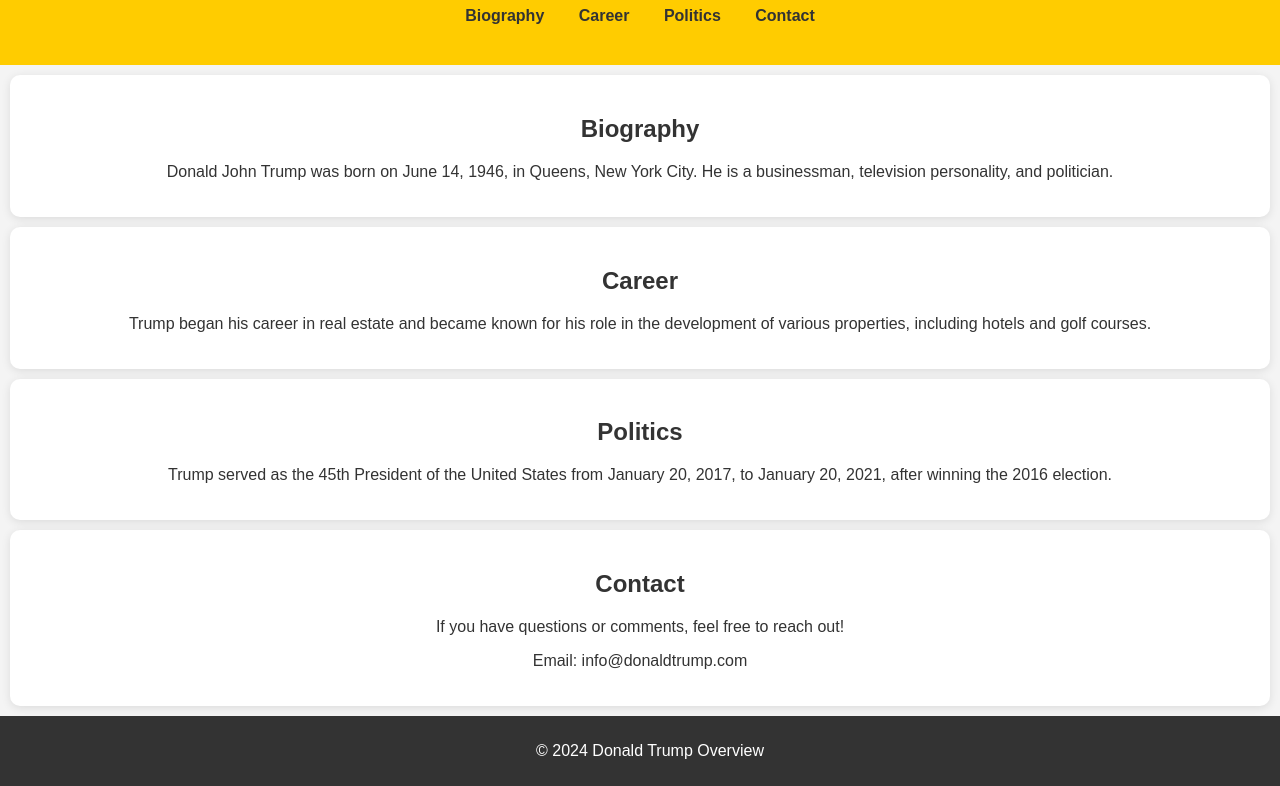
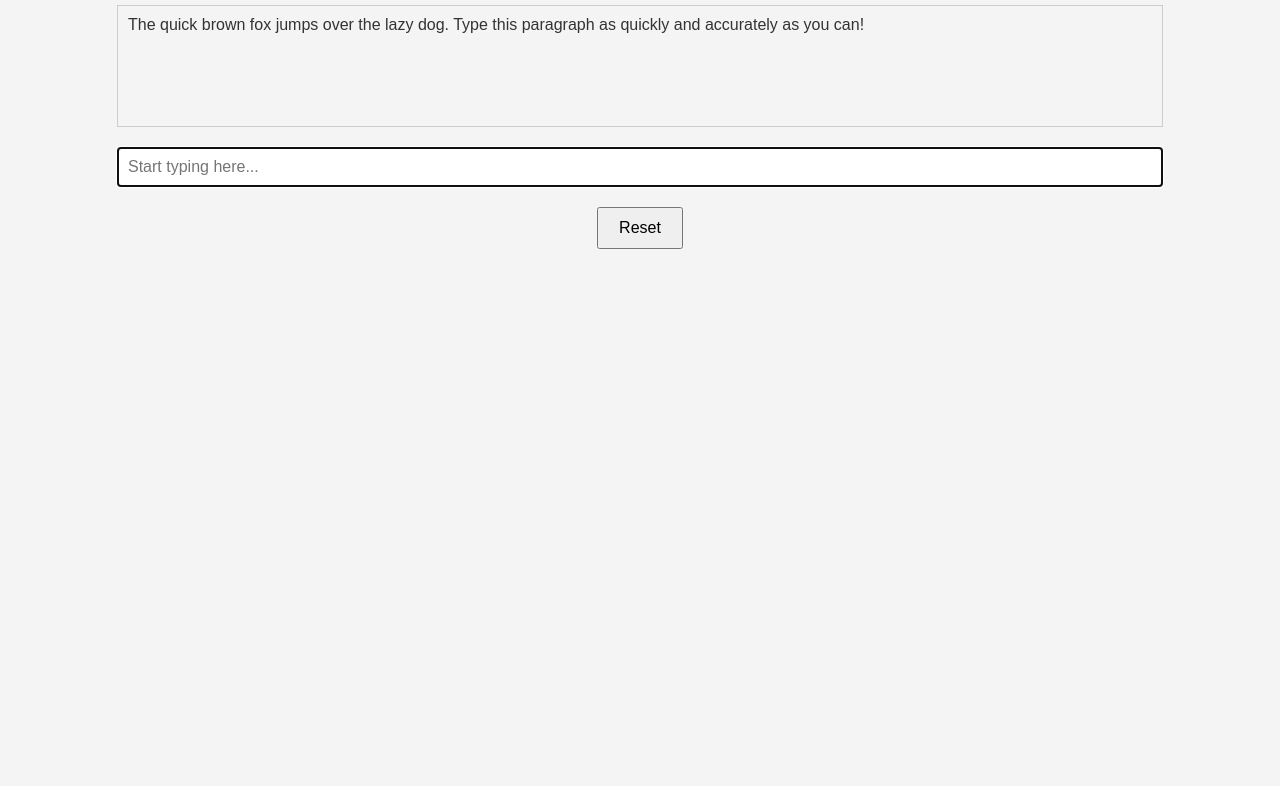
Before and after one commit to bobbyslowtyper/aiden3, a plain HTML site: page index.html in a window 1280 px wide. Shown: the part 93-879 px from the top of the page. After the commit the page ends 800 px from the top, so only its background shows below. Drawn offline with Linux system fonts and the light colour scheme.

Commit message:
main main

```diff
--- a/index.html
+++ b/index.html
@@ -3,82 +3,106 @@
 <head>
     <meta charset="UTF-8">
     <meta name="viewport" content="width=device-width, initial-scale=1.0">
-    <title>Donald Trump - A Brief Overview</title>
+    <title>Typing Test</title>
     <style>
         body {
             font-family: Arial, sans-serif;
             margin: 0;
             padding: 0;
+            display: flex;
+            flex-direction: column;
+            align-items: center;
             background-color: #f4f4f4;
             color: #333;
-            text-align: center;
         }
-        header {
-            background-color: #ffcc00;
-            padding: 20px;
+        h1 {
+            margin-top: 20px;
         }
-        nav {
+        #text-to-type {
+            border: 1px solid #ccc;
+            padding: 10px;
+            width: 80%;
             margin: 20px 0;
+            font-size: 16px;
+            height: 100px;
+            overflow-y: auto;
         }
-        nav a {
-            margin: 0 15px;
-            text-decoration: none;
-            color: #333;
-            font-weight: bold;
+        #input {
+            width: 80%;
+            padding: 10px;
+            font-size: 16px;
+            border: 1px solid #ccc;
         }
-        section {
-            padding: 20px;
-            margin: 10px;
-            background-color: white;
-            border-radius: 10px;
-            box-shadow: 0 2px 10px rgba(0, 0, 0, 0.1);
+        #stats {
+            margin-top: 20px;
+            font-size: 18px;
         }
-        footer {
-            background-color: #333;
-            color: white;
-            padding: 10px;
-            position: relative;
-            bottom: 0;
-            width: 100%;
+        button {
+            padding: 10px 20px;
+            font-size: 16px;
+            cursor: pointer;
         }
     </style>
 </head>
 <body>
 
-<header>
-    <h1>Donald Trump</h1>
-    <nav>
-        <a href="#biography">Biography</a>
-        <a href="#career">Career</a>
-        <a href="#politics">Politics</a>
-        <a href="#contact">Contact</a>
-    </nav>
-</header>
+<h1>Typing Test</h1>
+<div id="text-to-type">
+    The quick brown fox jumps over the lazy dog. Type this paragraph as quickly and accurately as you can!
+</div>
+<input type="text" id="input" placeholder="Start typing here..." autofocus />
+<div id="stats"></div>
+<button id="reset">Reset</button>
 
-<section id="biography">
-    <h2>Biography</h2>
-    <p>Donald John Trump was born on June 14, 1946, in Queens, New York City. He is a businessman, television personality, and politician.</p>
-</section>
+<script>
+    const input = document.getElementById('input');
+    const textToType = document.getElementById('text-to-type').innerText;
+    const stats = document.getElementById('stats');
+    let startTime, interval;
 
-<section id="career">
-    <h2>Career</h2>
-    <p>Trump began his career in real estate and became known for his role in the development of various properties, including hotels and golf courses.</p>
-</section>
+    input.addEventListener('focus', startTest);
 
-<section id="politics">
-    <h2>Politics</h2>
-    <p>Trump served as the 45th President of the United States from January 20, 2017, to January 20, 2021, after winning the 2016 election.</p>
-</section>
+    function startTest() {
+        input.value = '';
+        stats.innerText = '';
+        startTime = null;
+        clearInterval(interval);
+        input.addEventListener('input', checkInput);
+    }
 
-<section id="contact">
-    <h2>Contact</h2>
-    <p>If you have questions or comments, feel free to reach out!</p>
-    <p>Email: info@donaldtrump.com</p>
-</section>
+    function checkInput() {
+        if (!startTime) {
+            startTime = new Date();
+            interval = setInterval(updateStats, 1000);
+        }
 
-<footer>
-    <p>&copy; 2024 Donald Trump Overview</p>
-</footer>
+        if (input.value === textToType) {
+            clearInterval(interval);
+            stats.innerText = `Well done! Your WPM: ${calculateWPM()} words per minute.`;
+            input.removeEventListener('input', checkInput);
+        }
+    }
+
+    function updateStats() {
+        const elapsedTime = (new Date() - startTime) / 1000; // in seconds
+        const wordsTyped = input.value.split(/\s+/).filter(word => word).length;
+        stats.innerText = `Time: ${Math.floor(elapsedTime)}s | Words Typed: ${wordsTyped}`;
+    }
+
+    function calculateWPM() {
+        const totalTimeInMinutes = (new Date() - startTime) / (1000 * 60);
+        const wordsTyped = input.value.split(/\s+/).filter(word => word).length;
+        return Math.round(wordsTyped / totalTimeInMinutes);
+    }
+
+    document.getElementById('reset').addEventListener('click', () => {
+        input.value = '';
+        stats.innerText = '';
+        startTime = null;
+        clearInterval(interval);
+        input.removeEventListener('input', checkInput);
+    });
+</script>
 
 </body>
 </html>
```
